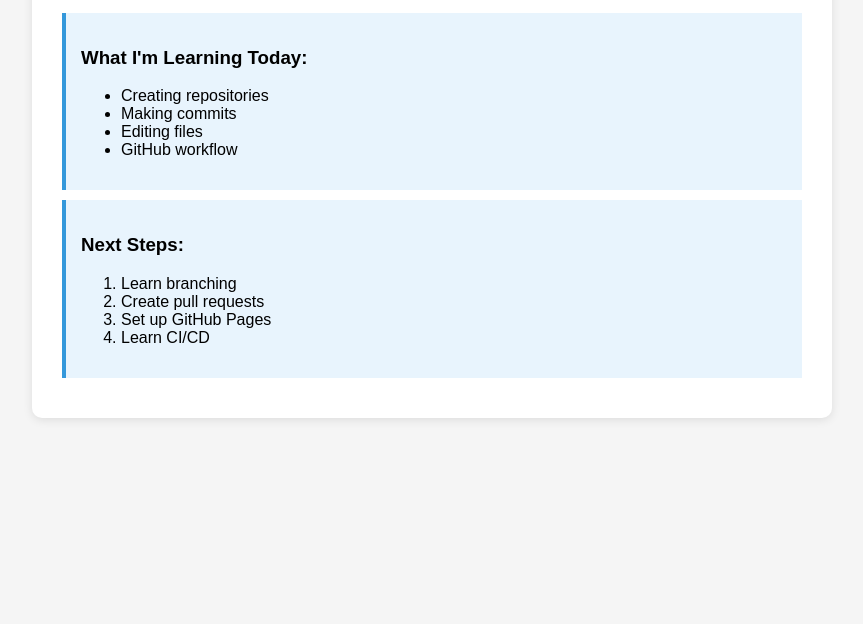
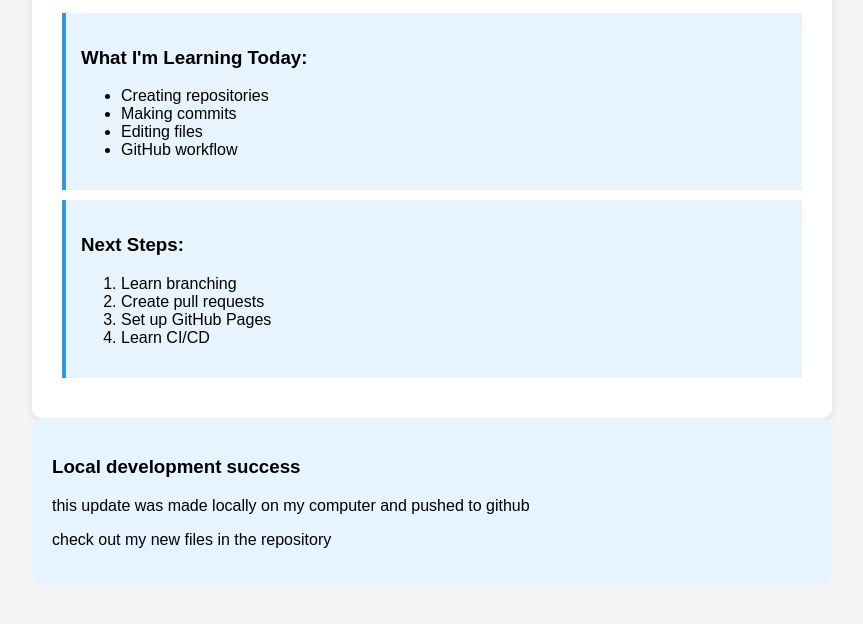
Before and after one commit to misbahuddin110399/my-first-project, a plain HTML site: page index.html in a window 1280 px wide. Shown: the part 152-776 px from the top of the page, without its empty margins (208-1071 px from the left). Drawn offline with Linux system fonts and the light colour scheme.

Commit message:
Update website with local development

```diff
--- a/index.html
+++ b/index.html
@@ -54,3 +54,9 @@
     </div>
 </body>
 </html>
+<!--Added from local computer-->
+<div style='background: #e7f3ff; padding: 20px; border-radius: 10px;'>
+     <h3>Local development success</h3>
+     <p>this update was made locally on my computer and pushed to github</p>
+     <p>check out my new files in the repository</p>
+</div>
```
